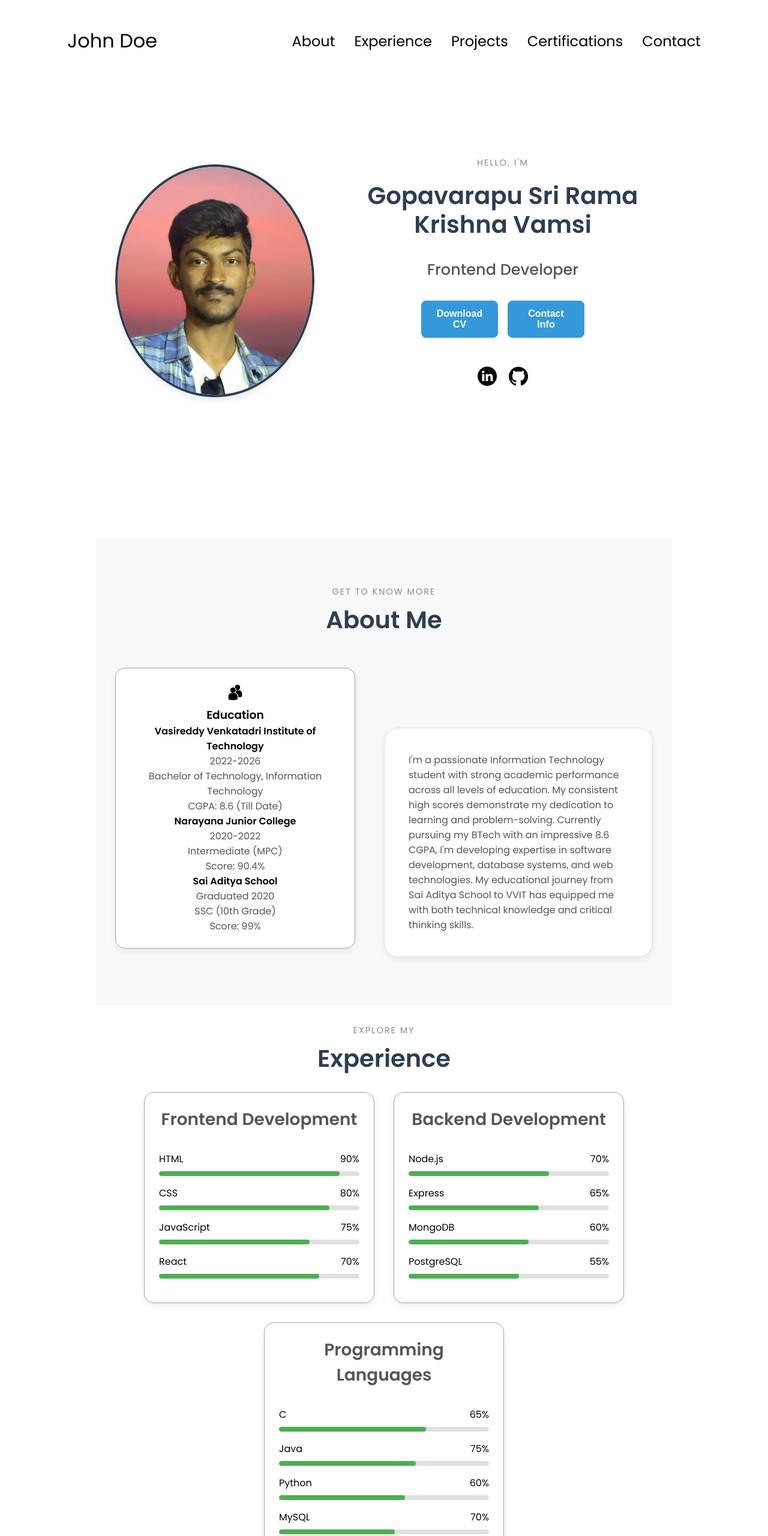
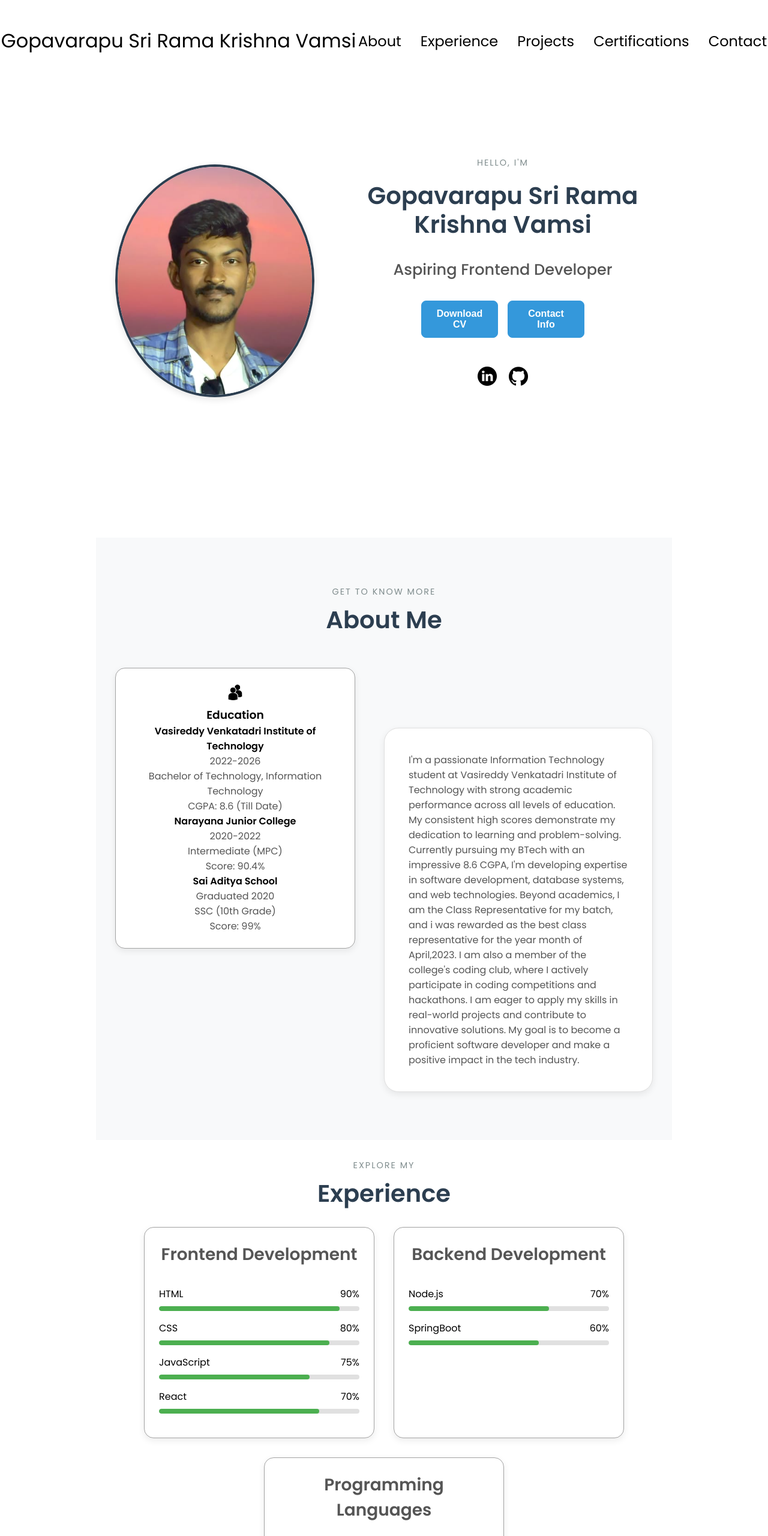
Before and after one commit to Vamsi1807/My_portfolio, a plain HTML site: page index.html in a window 1280 px wide. Shown: the top 2560 px of the page at 60% size. Drawn offline with Linux system fonts and the light colour scheme.

Commit message:
new updates

```diff
--- a/index.html
+++ b/index.html
@@ -5,14 +5,14 @@
   <meta charset="UTF-8" />
   <meta http-equiv="X-UA-Compatible" content="IE=edge" />
   <meta name="viewport" content="width=device-width, initial-scale=1.0" />
-  <title>My Portfolio</title>
+  <title>Gopavarapu Sri Rama krishna Vamsi</title>
   <link rel="stylesheet" href="style.css" />
   <link rel="stylesheet" href="mediaqueries.css" />
 </head>
 
 <body>
   <nav id="desktop-nav">
-    <div class="logo">John Doe</div>
+    <div class="logo">Gopavarapu Sri Rama Krishna Vamsi</div>
     <div>
       <ul class="nav-links">
         <li><a href="#about">About</a></li>
@@ -50,7 +50,7 @@
     <div class="section__text">
       <p class="section__text__p1">Hello, I'm</p>
       <h1 class="title">Gopavarapu Sri Rama Krishna Vamsi</h1>
-      <p class="section__text__p2">Frontend Developer</p>
+      <p class="section__text__p2">Aspiring Frontend Developer</p>
       <div class="btn-container">
         <button class="btn btn-color-2" onclick="window.open('./assets/resume-example.pdf')">
           Download CV
@@ -115,11 +115,10 @@
 
         <div class="text-container">
           <p class="about-text">
-            I'm a passionate Information Technology student with strong academic performance across all levels of
+            I'm a passionate Information Technology student at Vasireddy Venkatadri Institute of Technology with strong academic performance across all levels of
             education. My consistent high scores demonstrate my dedication to learning and problem-solving. Currently
             pursuing my BTech with an impressive 8.6 CGPA, I'm developing expertise in software development, database
-            systems, and web technologies. My educational journey from Sai Aditya School to VVIT has equipped me with
-            both technical knowledge and critical thinking skills.
+            systems, and web technologies. Beyond academics, I am the Class Representative for my batch, and i was rewarded as the best class representative for the year month of April,2023. I am also a member of the college's coding club, where I actively participate in coding competitions and hackathons. I am eager to apply my skills in real-world projects and contribute to innovative solutions. My goal is to become a proficient software developer and make a positive impact in the tech industry.
           </p>
         </div>
       </div>
@@ -189,14 +188,14 @@
           </div>
           <div class="skill-container">
             <div class="skill-name">
-              <span>Express</span>
-              <span>65%</span>
+              <span>SpringBoot</span>
+              <span>60%</span>
             </div>
             <div class="progress-bar">
               <div class="progress" style="width: 65%"></div>
             </div>
           </div>
-          <div class="skill-container">
+          <!--<div class="skill-container">
             <div class="skill-name">
               <span>MongoDB</span>
               <span>60%</span>
@@ -212,7 +211,7 @@
             </div>
             <div class="progress-bar">
               <div class="progress" style="width: 55%"></div>
-            </div>
+            </div>-->
           </div>
         </div>
 
@@ -250,6 +249,15 @@
             <div class="skill-name">
               <span>MySQL</span>
               <span>70%</span>
+            </div>
+            <div class="progress-bar">
+              <div class="progress" style="width: 55%"></div>
+            </div>
+          </div>
+          <div class="skill-container">
+            <div class="skill-name">
+              <span>R</span>
+              <span>60%</span>
             </div>
             <div class="progress-bar">
               <div class="progress" style="width: 55%"></div>
```
Also changed, not shown: assets/project 1.jpg (deleted), 1 other file.
